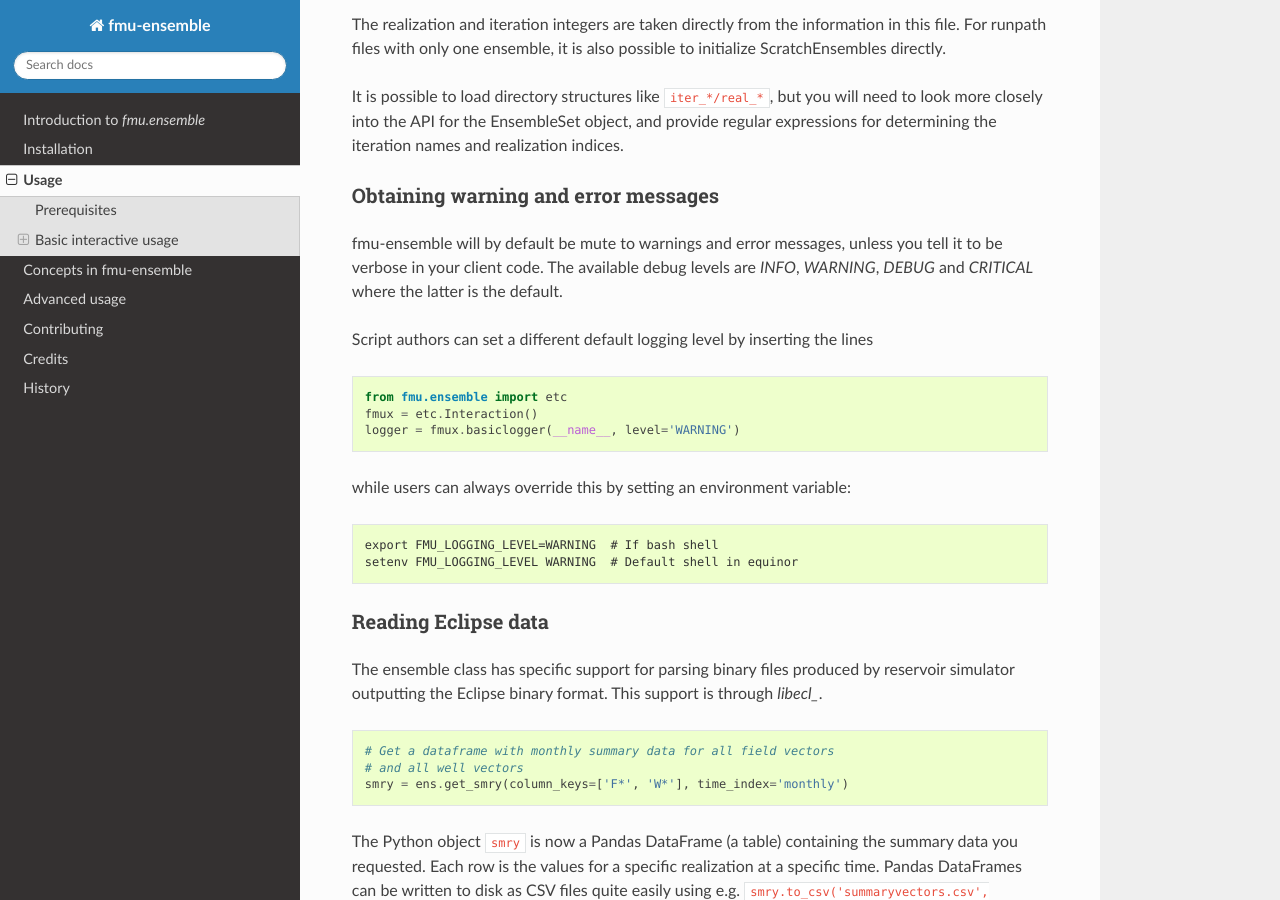
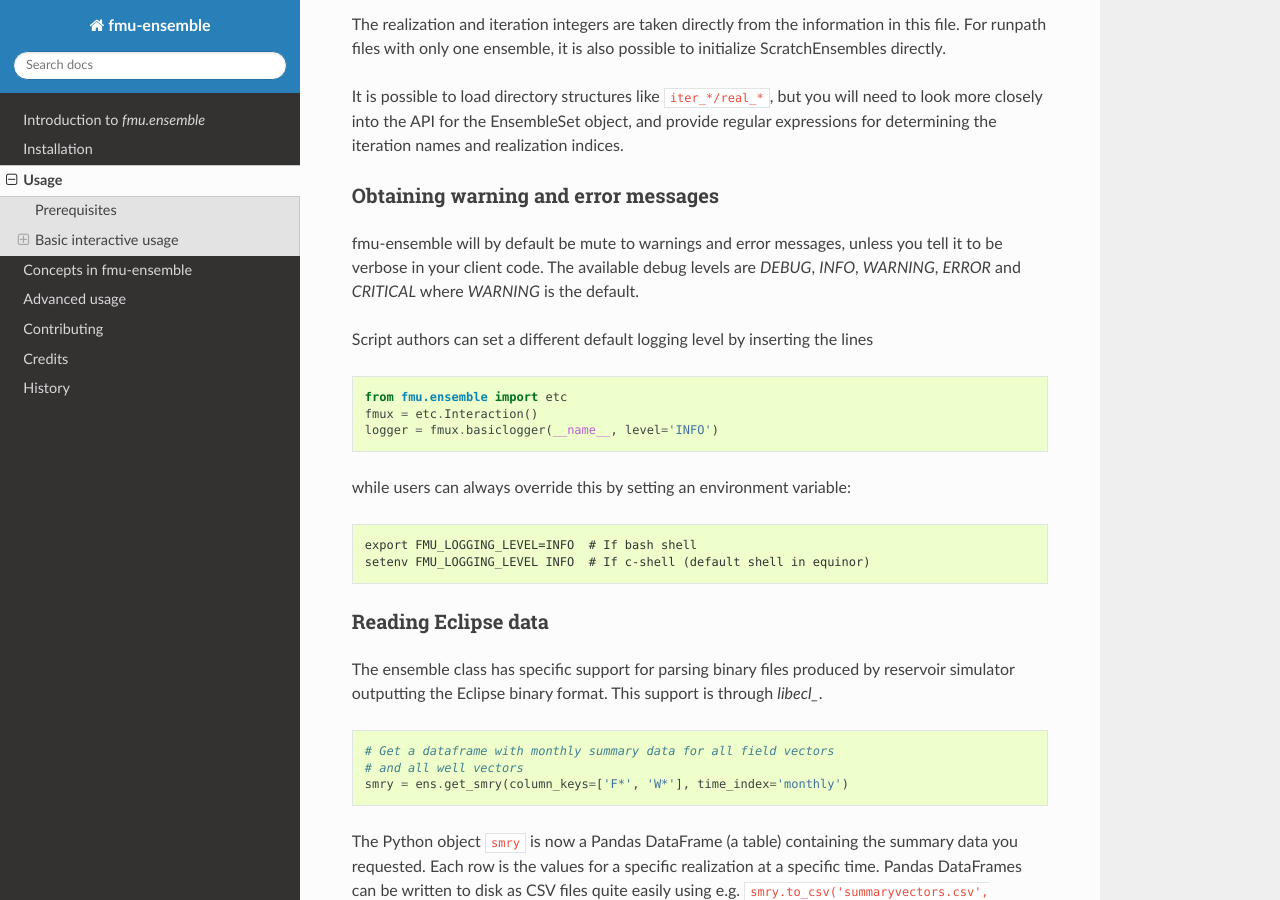
Before and after one commit to equinor/fmu-ensemble, a Sphinx documentation site: the page built from docs/usage.rst, in a window 1280 px wide and 900 px high, scrolled down 2163 px. Built offline with Sphinx 7.4.7 and the Read the Docs theme 2.0.0, drawn with Linux system fonts in a browser that asks for light colours; pages that are not in the unit, such as notebooks, are missing from menus.

Commit message:
Change default log level to WARNING
Also list ERROR as a valid logging level, some modules log to there

```diff
--- a/docs/usage.rst
+++ b/docs/usage.rst
@@ -128,8 +128,8 @@ Obtaining warning and error messages
 
 fmu-ensemble will by default be mute to warnings and error messages,
 unless you tell it to be verbose in your client code. The available debug
-levels are `INFO`, `WARNING`, `DEBUG` and `CRITICAL` where the latter is
-the default.
+levels are `DEBUG`, `INFO`, `WARNING`, `ERROR` and `CRITICAL` where `WARNING`
+is the default.
 
 Script authors can set a different default logging level by inserting
 the lines
@@ -138,14 +138,14 @@ the lines
 
     from fmu.ensemble import etc
     fmux = etc.Interaction()
-    logger = fmux.basiclogger(__name__, level='WARNING')
+    logger = fmux.basiclogger(__name__, level='INFO')
 
 while users can always override this by setting an environment variable:
 
 .. code-block:: console
 
-    export FMU_LOGGING_LEVEL=WARNING  # If bash shell
-    setenv FMU_LOGGING_LEVEL WARNING  # Default shell in equinor
+    export FMU_LOGGING_LEVEL=INFO  # If bash shell
+    setenv FMU_LOGGING_LEVEL INFO  # If c-shell (default shell in equinor)
 
 Reading Eclipse data
 ^^^^^^^^^^^^^^^^^^^^
```
Also changed, not shown: 1 other file.
